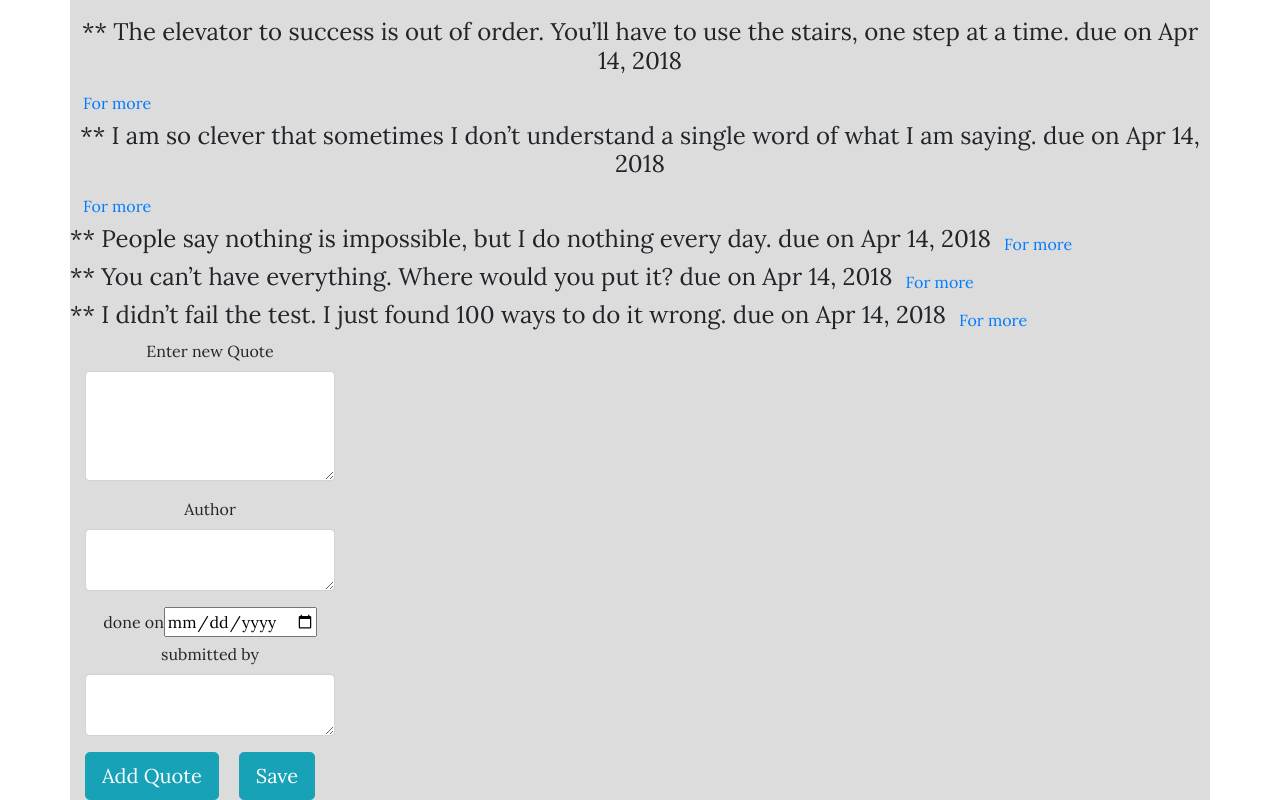
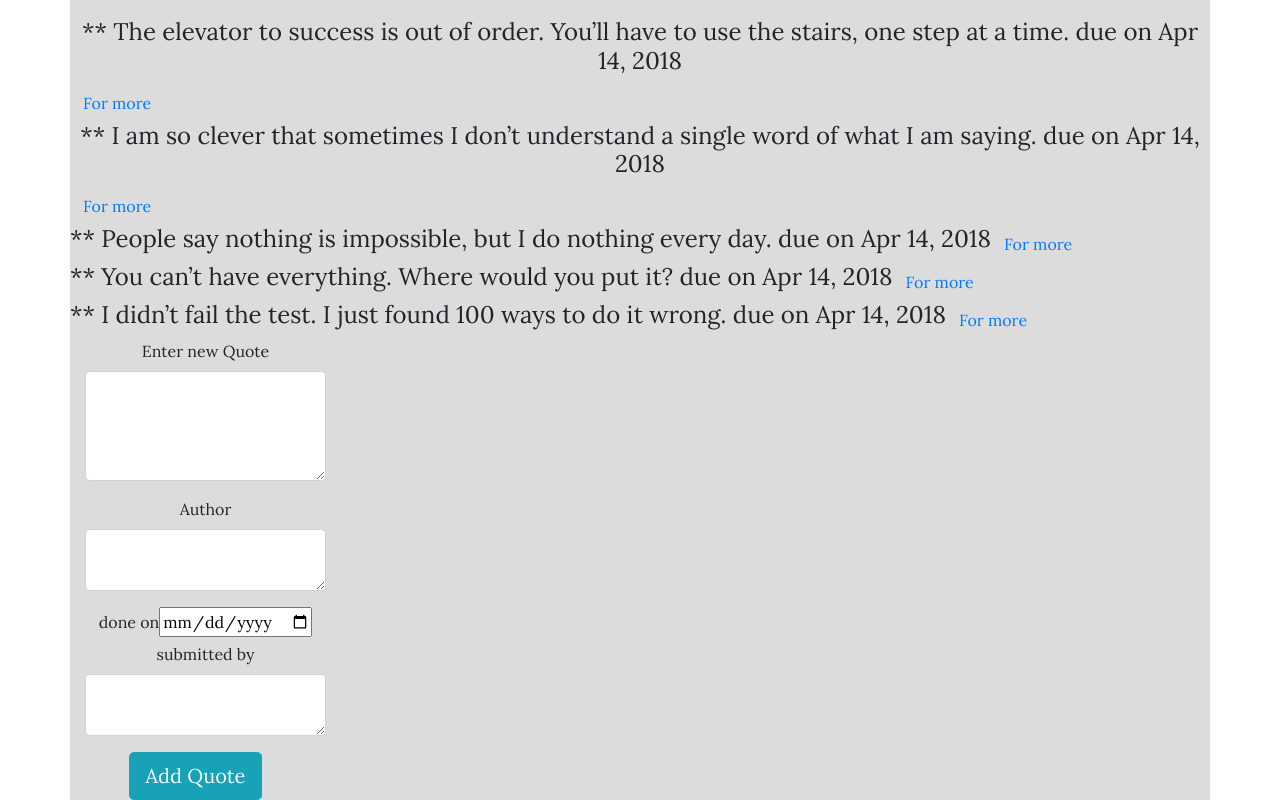
Before and after one commit to Queen-Uwitonze/Quotes, an Angular app: page / in a window 1280 px wide. Shown: the part 258-1058 px from the top of the page. Built offline with nearby package versions, Linux system fonts and the light colour scheme.

Commit message:
modifying quote form

```diff
--- a/src/app/quote-details/quote-details.component.ts
+++ b/src/app/quote-details/quote-details.component.ts
@@ -19,9 +19,7 @@ export class QuoteDetailsComponent implements OnInit {
   quoteDelete(complete: boolean) {
     this.isComplete.emit(complete);
   }
-  quoteSave(complete: boolean) {
-    this.isComplete.emit(complete);
-  }
+
   constructor() {}
 
   ngOnInit() {}
--- a/src/app/quote-form/quote-form.component.html
+++ b/src/app/quote-form/quote-form.component.html
@@ -80,9 +80,6 @@
         </div>
       </div>
       <button type="Submit" class="btn btn-info btn-lg">Add Quote</button>
-      <button type="button" class="btn btn-info btn-lg" (click)="save(quote)">
-        Save
-      </button>
     </form>
   </div>
 </div>
```
Also changed, not shown: 7 other files (tests, documents, lock files or other folders).
